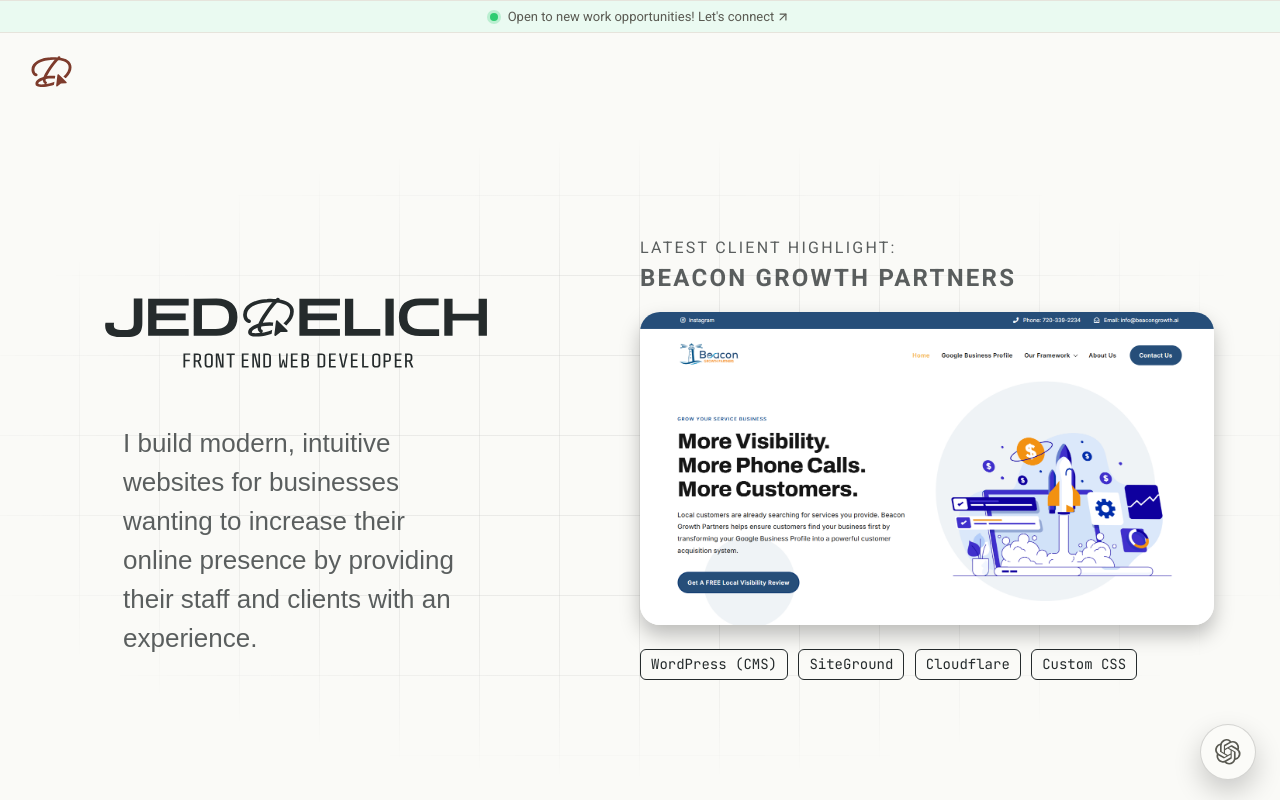
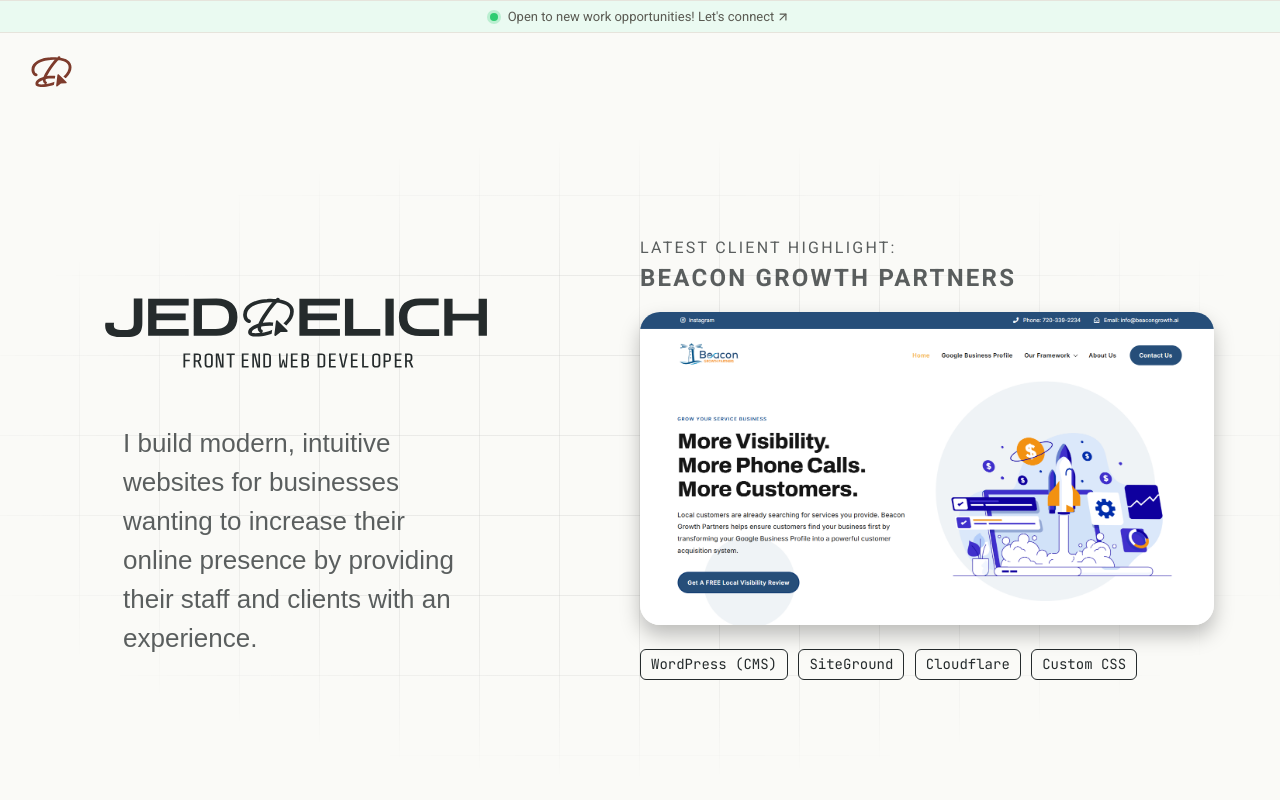
Before and after one commit to jeddelich/next-portfolio, a Next.js app: page / in a window 1280 px wide. Shown: the top 800 px of the page. Built offline with nearby package versions, Linux system fonts and the light colour scheme; a web font is replaced by a local one.

Commit message:
chore: temporarily hide ai assistant while developing

```diff
--- a/components/ui/LandingClientShell.tsx
+++ b/components/ui/LandingClientShell.tsx
@@ -26,7 +26,7 @@
     >
       <>
         {/* <ScrollDown /> */}
-        <FloatingQuickLinks />
+        {/* <FloatingQuickLinks /> */}
         {children}
       </>
     </section>
```
